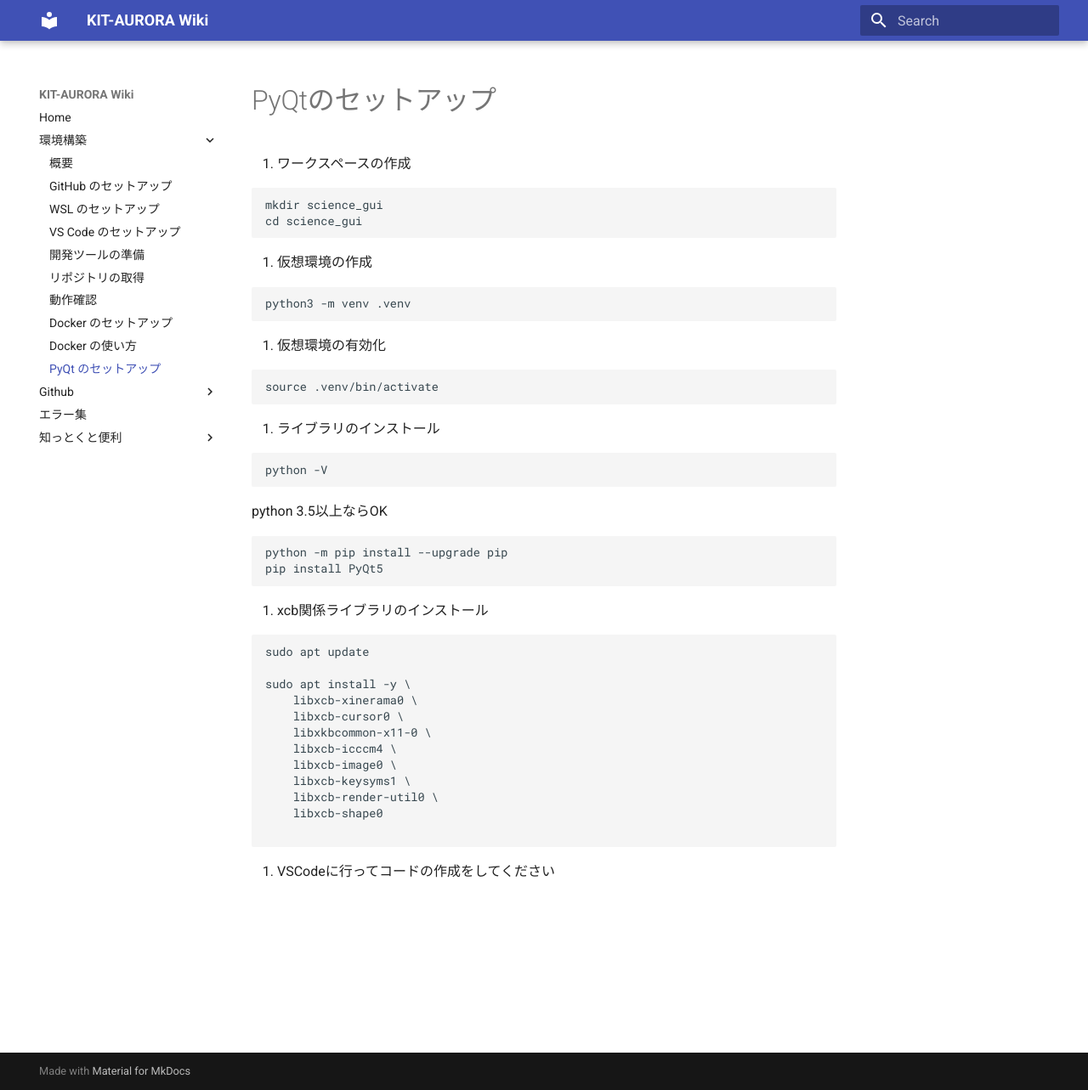
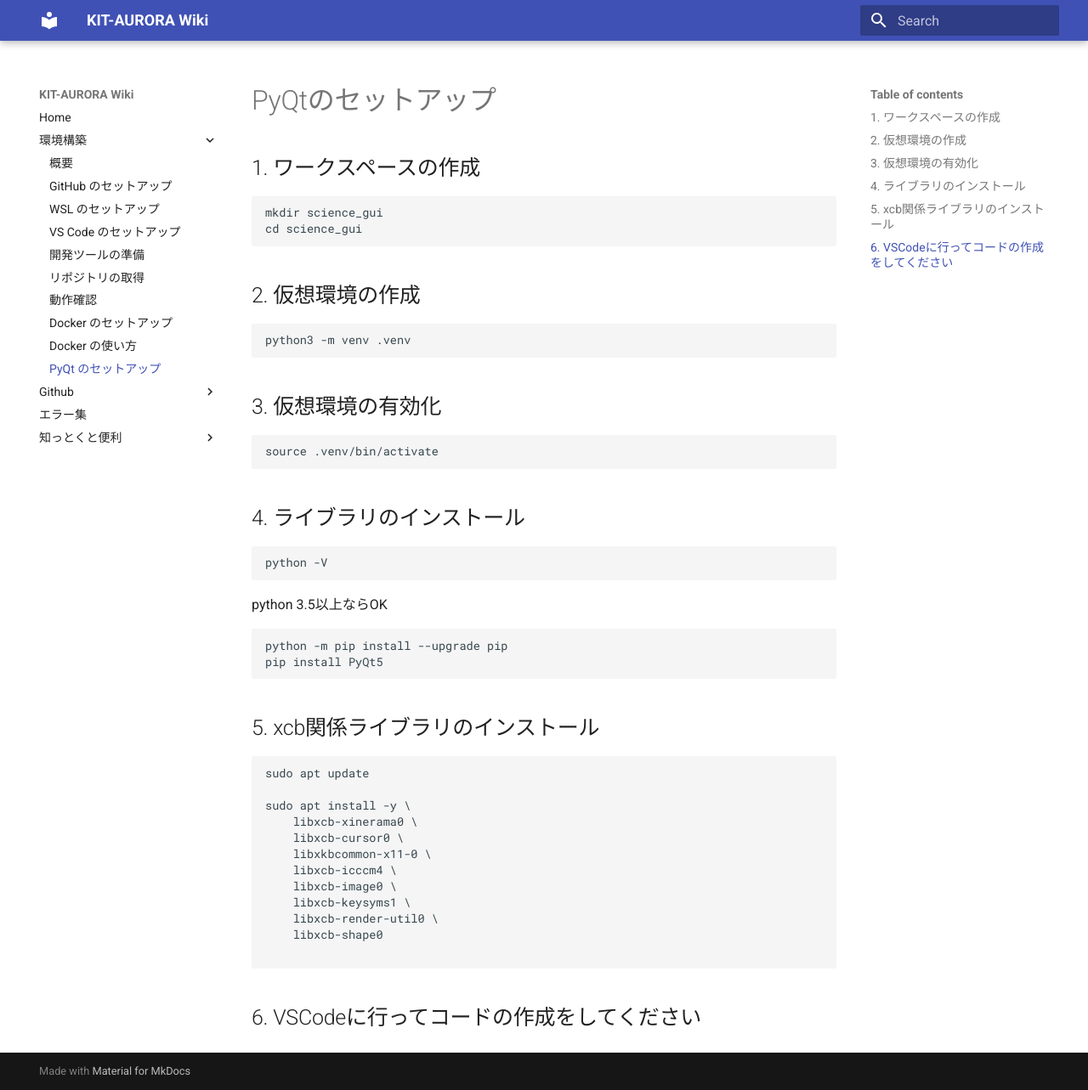
Before and after one commit to KIT-AURORA-software/aurora_wiki, an MkDocs documentation site: the page built from docs/setup/pyqt.md, in a window 1280 px wide and 1283 px high. Shown: the whole window at 85% size. Built offline with MkDocs 1.6.1 and Material for MkDocs 9.7.7, drawn with Linux system fonts in a browser that asks for light colours.

````diff
--- a/docs/setup/pyqt.md
+++ b/docs/setup/pyqt.md
@@ -1,22 +1,22 @@
 # PyQtのセットアップ
 
-1. ワークスペースの作成
+## 1. ワークスペースの作成
 ```bash
 mkdir science_gui
 cd science_gui
 ```
 
-2. 仮想環境の作成
+## 2. 仮想環境の作成
 ```bash
 python3 -m venv .venv
 ```
 
-3. 仮想環境の有効化
+## 3. 仮想環境の有効化
 ```bash
 source .venv/bin/activate
 ```
 
-4. ライブラリのインストール
+## 4. ライブラリのインストール
 ```bash
 python -V
 ```
@@ -26,7 +26,7 @@
 pip install PyQt5
 ```
 
-5. xcb関係ライブラリのインストール
+## 5. xcb関係ライブラリのインストール
 ```bash
 sudo apt update
 
@@ -42,4 +42,4 @@
 
 ```
 
-6. VSCodeに行ってコードの作成をしてください
+## 6. VSCodeに行ってコードの作成をしてください
````
